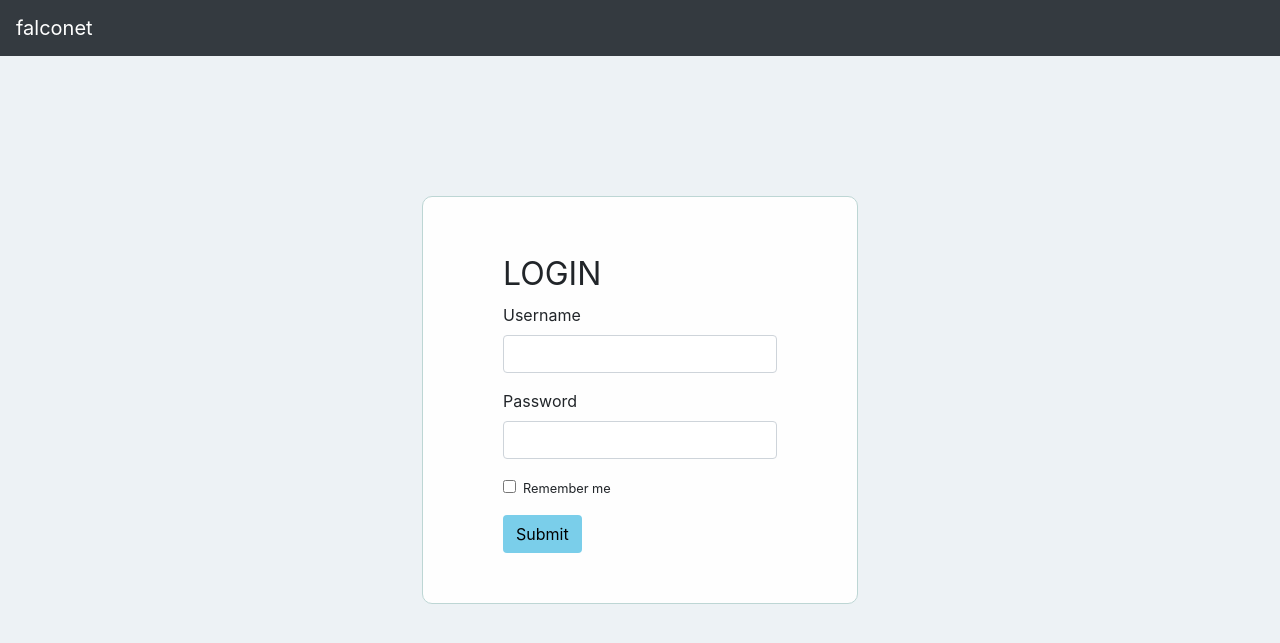
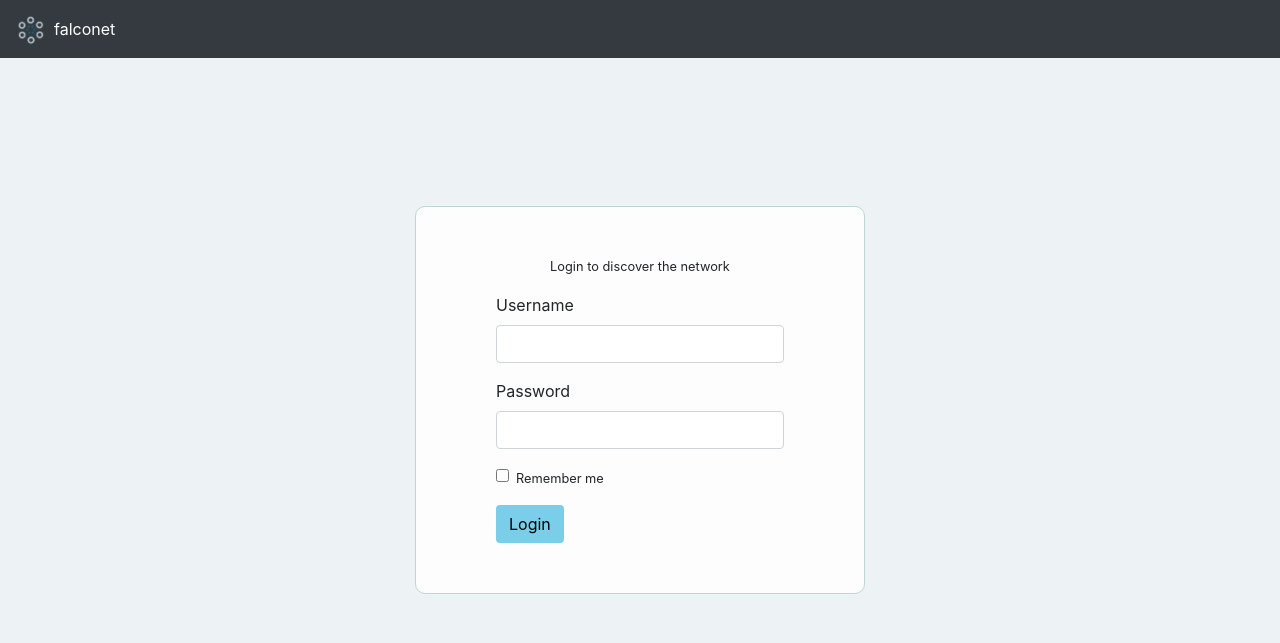
Before and after one commit to yohansatriani/practice, a Django app: template templates/signin.html in a window 1280 px wide. Shown: the top 643 px of the page. Run offline with Django 3.2, Linux system fonts and the light colour scheme; the template is opened without the code that fills it, so the values that code supplies are empty; some libraries are stand-ins or nearby versions.

Commit message:
new file:   .DS_Store 	modified:   books/__pycache__/admin.cpython-36.pyc 	modified:   books/__pycache__/models.cpython-36.pyc 	modified:   books/__pycache__/views.cpython-36.pyc 	modified:   practice/__pycache__/forms.cpython-36.pyc 	modified:   practice/__pycache__/settings.cpython-36.pyc 	modified:   practice/__pycache__/urls.cpython-36.pyc 	modified:   practice/__pycache__/views.cpython-36.pyc 	modified:   practice/__pycache__/wsgi.cpython-36.pyc 	modified:   practice/views.py 	new file:   static/.DS_Store 	modified:   static/css/signin.css 	new file:   static/images/.DS_Store 	new file:   static/images/falconet-logo.png 	new file:   static/images/falconet.png 	modified:   templates/signin.html

```diff
--- a/practice/views.py
+++ b/practice/views.py
@@ -9,7 +9,7 @@ import MySQLdb
 
 #design
 def signin(request):
-    html = render_to_string('signin.html', {'title': "Signin", 'head': "Signin"})
+    html = render_to_string('signin.html', {'title': "Login | falconet", 'head': "Login"})
     return HttpResponse(html)
 
 #practice
--- a/static/css/signin.css
+++ b/static/css/signin.css
@@ -6,10 +6,11 @@ body{
 }
 
 #cstm-login-box{
+    width: 450px;
     padding: 50px 80px 50px 80px;
     border: 1px solid #BDD6D4;
     border-radius: 10px;
-    background-color: #FEFEFE;
+    background-color: #FDFDFD;
 }
 
 #cstm-submit-box{
@@ -27,3 +28,7 @@ body{
 .cstm-primary{
     background-color: #7ACEEA;
 }
+
+#cstm-login-title{
+    margin-bottom: 1rem;
+}
--- a/templates/signin.html
+++ b/templates/signin.html
@@ -8,26 +8,27 @@
     <!--<body>-->
         {% block content %}
         <nav class="navbar navbar-expand-md navbar-dark bg-dark fixed-top" id="login-nav">
-            <a class="navbar-brand" href="#">falconet</a>
+            <a class="navbar-brand" href="#"><img src="{% static 'images/falconet-logo.png' %}" class="mr-2" width=30" height="30"/><small>falconet</small></a>
         </nav>
         <div class="container">
             <div class="row justify-content-center align-items-center" id="cstm-login-row">
-                <div class="col-sm-auto" id="cstm-login-box">
-                    <h1><small>LOGIN</small></h1>
+                <div class="col-md-auto" id="cstm-login-box">
+                    <!--<img src="{% static 'images/falconet-logo.png' %}" width="80" height="80" class="mx-auto d-block">-->
+                    <p class="text-center small">Login to discover the network</p>
                     <form>
-                        <div class="form-group cstm-login-form">
+                        <div class="form-group">
                             <label class="control-label" for="inputUsername">Username</label>
                             <input type="email" class="form-control" id="inputUsername" aria-describedby="usernameHelp"/>
                         </div>
-                        <div class="form-group cstm-login-form">
+                        <div class="form-group">
                             <label class="control-label" for="inputPassword">Password</label>
                             <input type="password" class="form-control" id="inputPassword"/>
                         </div>
-                        <div class="form-check cstm-login-form">
+                        <div class="form-group form-check">
                             <input type="checkbox" class="form-check-input" value="" id="remembermeCheck"/>
                             <label class="form-check-label small" for="remembermeCheck">Remember me</label>
                         </div>
-                        <button type="submit" class="btn cstm-primary">Submit</button>
+                        <button type="submit" class="btn cstm-primary">Login</button>
                     </form>
                 </div>
             </div>
```
Also changed, not shown: static/images/falconet-logo.png (added), static/images/falconet.png (added), 3 other files.
